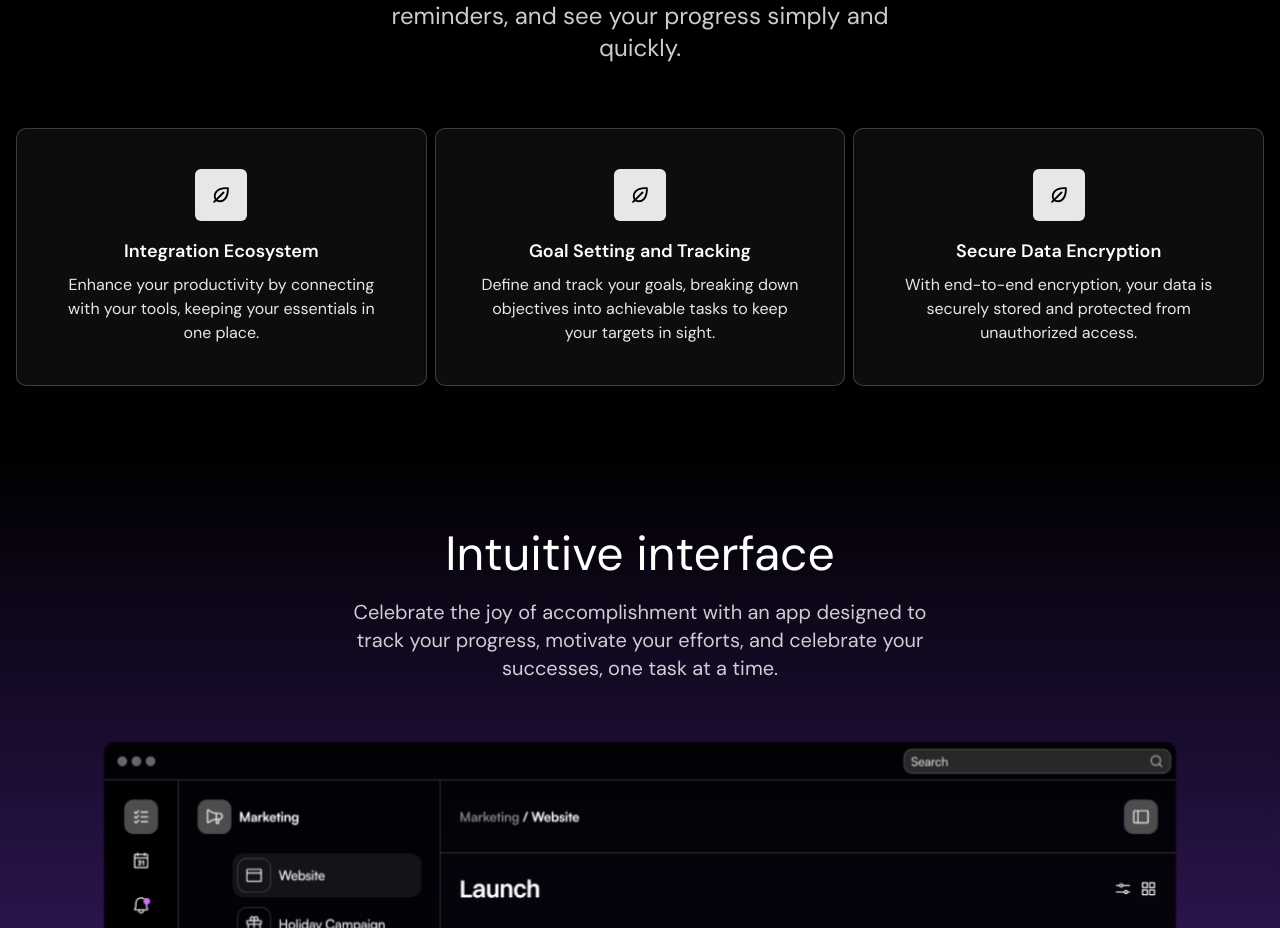
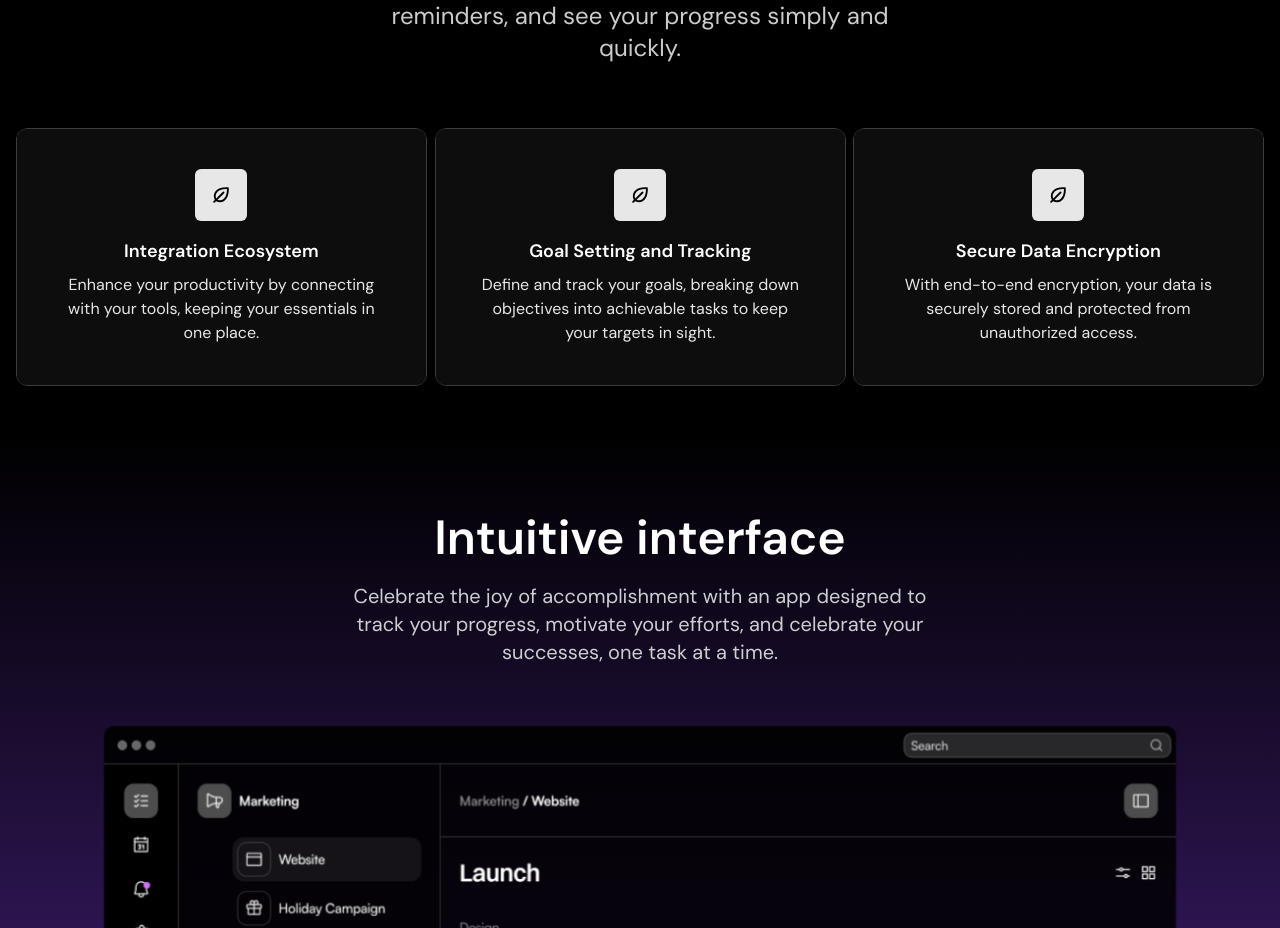
Before and after one commit to sabberrahman/startup-sass-landingPage, a Next.js app: page / in a window 1280 px wide. Shown: the part 1190-2118 px from the top of the page. Built offline with nearby package versions, Linux system fonts and the light colour scheme.

Commit message:
fear: mouse animatin + display bug fixed

```diff
--- a/src/components/Features.tsx
+++ b/src/components/Features.tsx
@@ -1,4 +1,6 @@
+"use client";
 import Logo from "@/assets/icons/ecosystem.svg";
+import React, { useState } from "react";
 
 const features = [
   {
@@ -33,23 +35,70 @@ export const Features = () => {
             and quickly.
           </p>
         </div>
-
         <div className="md:px-[180px] lg:flex lg:px-0 lg:gap-2">
           {features.map(({ title, description }) => (
+            <CardEffect key={title}>
               <div
                 key={title}
-              className="border border-white/20 mb-4 px-10 py-10 rounded-[10px] bg-[#0D0D0D] flex-1"
+                className="border border-white/20 mb-4 md:mb-0 px-10 py-10 rounded-[10px] bg-[#0D0D0D] flex-1"
               >
                 <div className=" p-2   inline-flex  bg-white/90 text-black rounded-md mb-4">
                   <Logo className="w-9 h-9 px-2 py-2" />
                 </div>
 
                 <h1 className="text-lg font-semibold mb-2 ">{title}</h1>
-              <p className="text-md md:w-80 text-center text-[#ffffff]/90 lg:w-auto">{description}</p>
+                <p className="text-md md:w-80 text-center text-[#ffffff]/90 lg:w-auto">
+                  {description}
+                </p>
               </div>
+            </CardEffect>
           ))}
-        </div>
+        </div>{" "}
       </div>
     </section>
   );
 };
+
+const CardEffect = ({ children }: { children: React.ReactNode }) => {
+  const [isHover, setIsHover] = useState(false);
+  const [mousePosition, setMousePosition] = useState({ x: 0, y: 0 });
+
+  const handleMouseMov = (e: React.MouseEvent) => {
+    const position = e.currentTarget.getBoundingClientRect();
+    console.log(position);
+    setMousePosition({
+      x: e.clientX - position.left,
+      y: e.clientY - position.top,
+    });
+  };
+
+  return (
+    <div
+      className="relative overflow-hidden bg-[#000] flex-1 rounded-xl p-0 m-0 transition"
+      onMouseMove={handleMouseMov}
+      onMouseEnter={() => setIsHover(true)}
+      onMouseLeave={() => setIsHover(false)}
+      style={{
+        willChange: "transform",
+      }}
+    >
+      {isHover && (
+        <div
+          className="absolute rounded-full"
+          style={{
+            width: "280px",
+            height: "280px",
+            background: "#5D2CAB",
+            filter: "blur(100px)",
+            top: mousePosition.y - 150,
+            left: mousePosition.x - 150,
+            transform: "translate(-0%, -0%)",
+            zIndex: 10,
+            willChange: "transform, top, left",
+          }}
+        />
+      )}
+      {children}
+    </div>
+  );
+};
--- a/src/components/ProductShowcase.tsx
+++ b/src/components/ProductShowcase.tsx
@@ -17,7 +17,7 @@ export const ProductShowcase = () => {
     <section className="text-center py-20 bg-[linear-gradient(to_bottom,#000,#5D2CA8)] bg-black text-white">
       <div className="container">
         <div>
-          <h1 className="text-3xl mb-5 lg:text-5xl">Intuitive interface</h1>
+          <h1 className="text-3xl mb-5 lg:text-5xl font-semibold">Intuitive interface</h1>
           <div className="flex justify-center">
             <p className="text-lg text-white/80 md:w-[535px] lg:text-xl lg:w-[580px]">
               Celebrate the joy of accomplishment with an app designed to track
```
Lines whose indentation alone changed are shown as unchanged.
